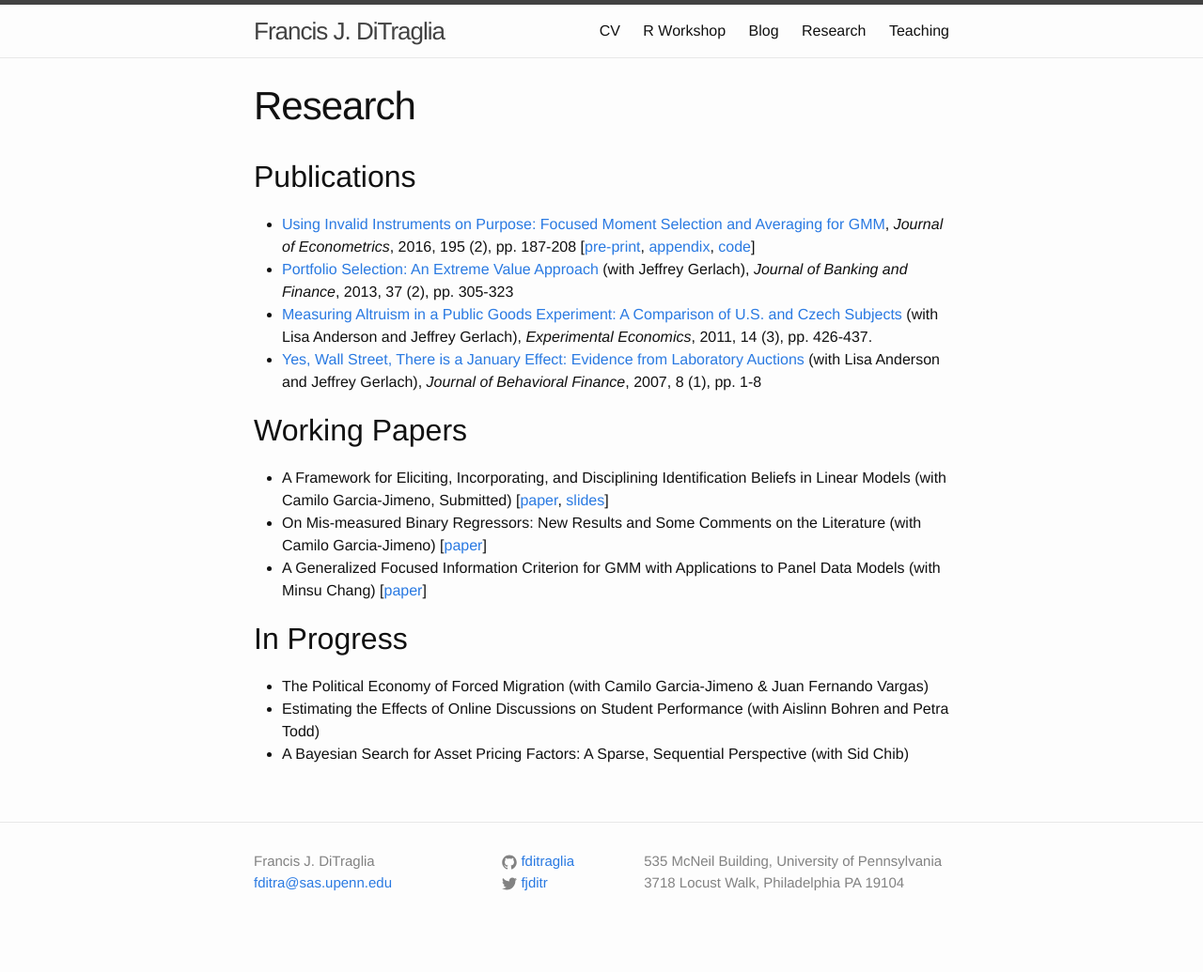
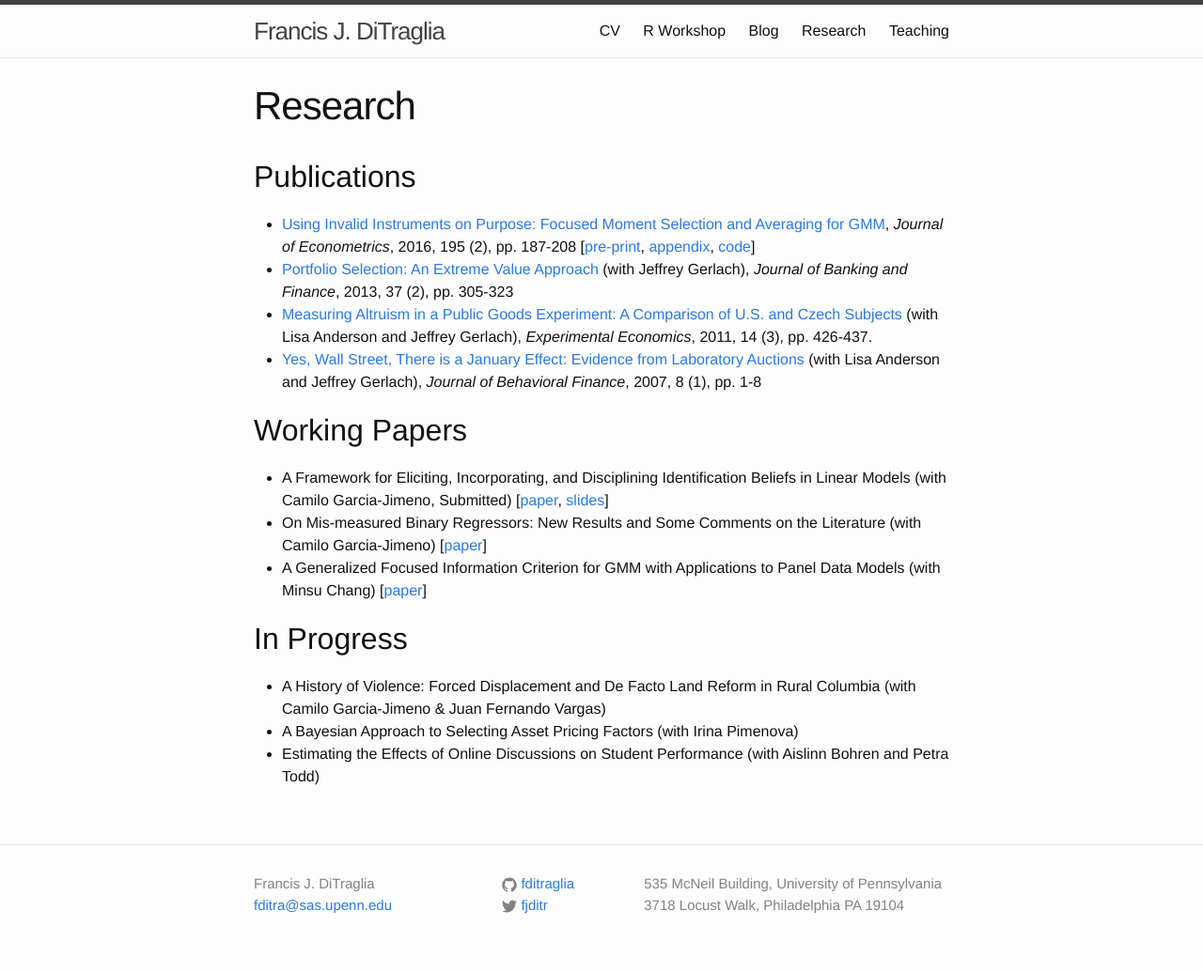
Before and after one commit to fditraglia/fditraglia.github.io, a Jekyll site: the page built from research.md, in a window 1280 px wide. Shown: the whole page at 94% size. Built offline with Jekyll 4.4.1, drawn with Linux system fonts in a browser that asks for light colours; before the commit the page ends 1011 px from its top, so only the background shows below that.

Commit message:
update works in progress

```diff
--- a/research.md
+++ b/research.md
@@ -17,6 +17,6 @@ permalink: /research/
 - A Generalized Focused Information Criterion for GMM with Applications to Panel Data Models (with Minsu Chang) [[paper](http://ditraglia.com/pdf/GFIC_paper.pdf)]
 
 ## In Progress
-- The Political Economy of Forced Migration (with Camilo Garcia-Jimeno & Juan Fernando Vargas)
+- A History of Violence: Forced Displacement and De Facto Land Reform in Rural Columbia (with Camilo Garcia-Jimeno & Juan Fernando Vargas)
+- A Bayesian Approach to Selecting Asset Pricing Factors (with Irina Pimenova)
 - Estimating the Effects of Online Discussions on Student Performance (with Aislinn Bohren and Petra Todd)
-- A Bayesian Search for Asset Pricing Factors: A Sparse, Sequential Perspective (with Sid Chib)
```
